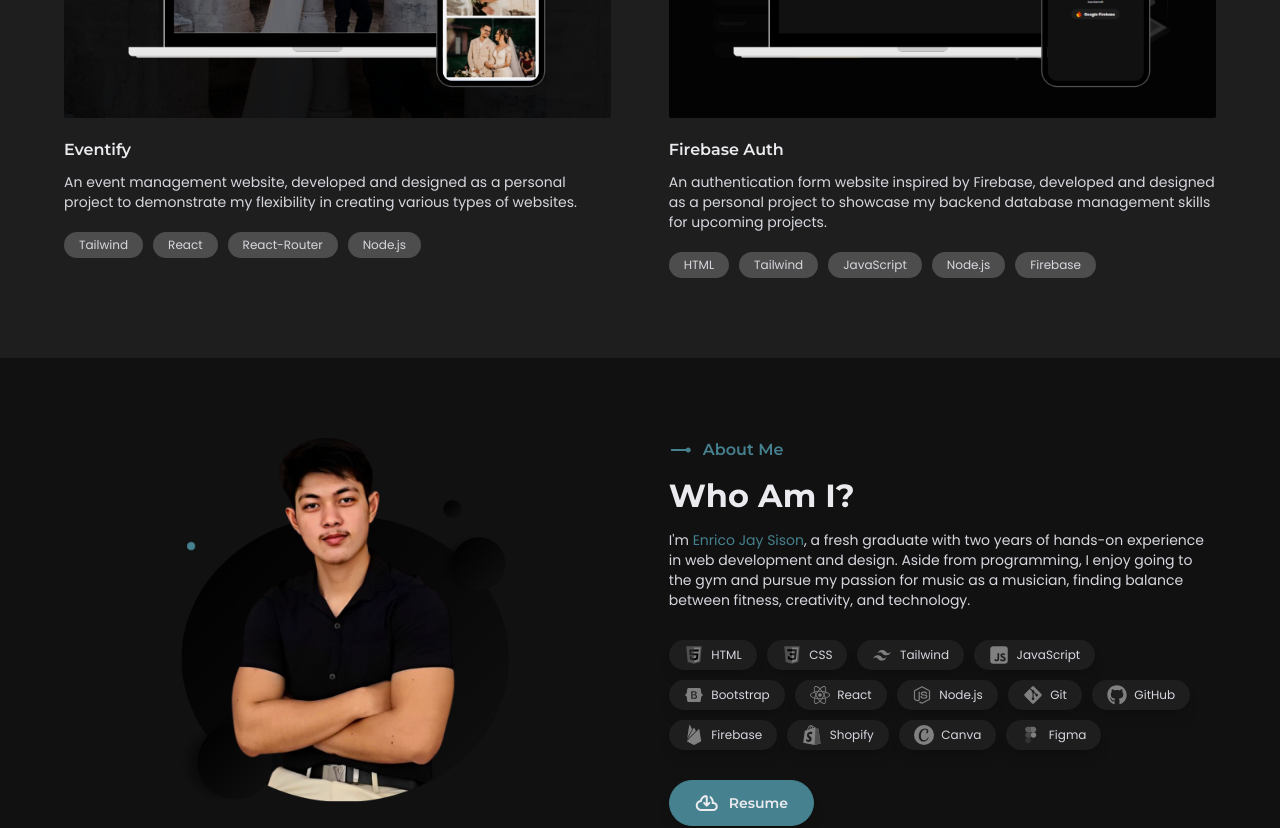
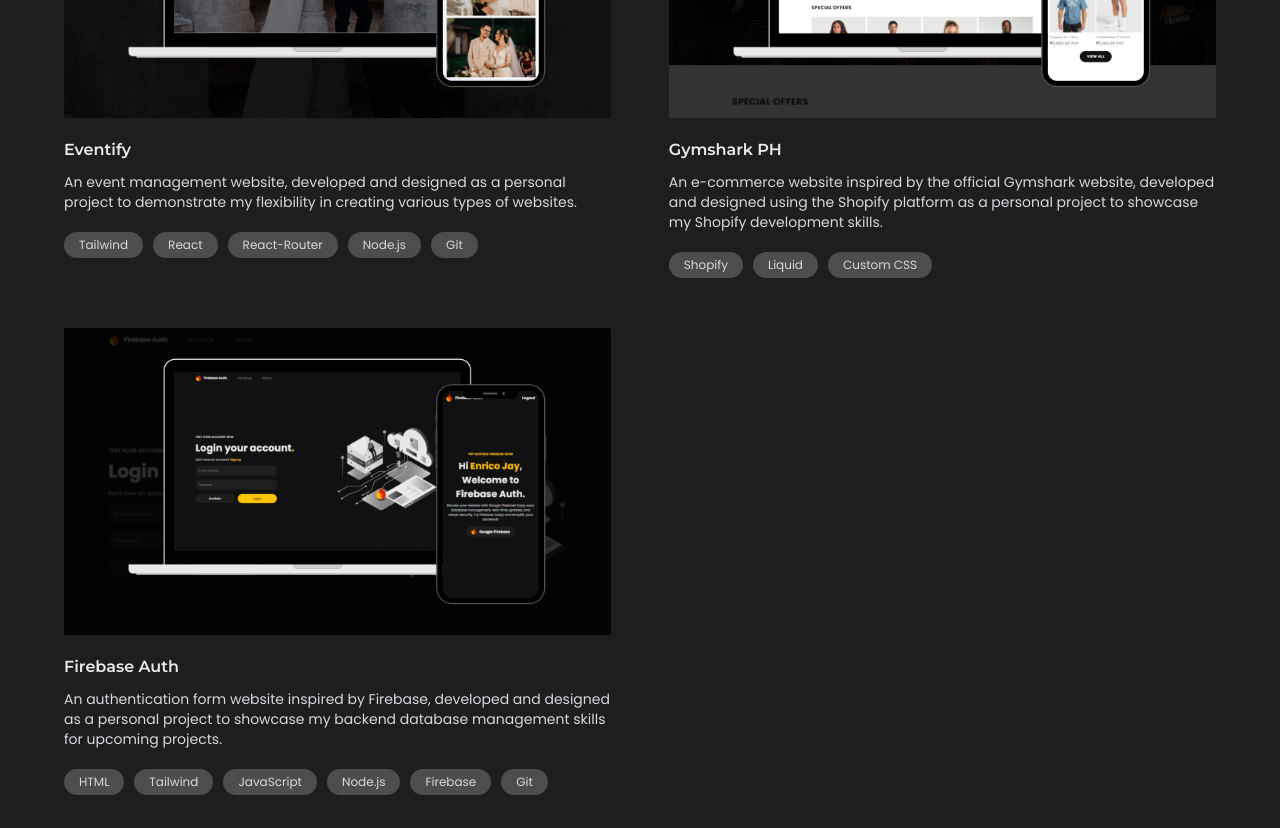
Before and after one commit to ejwebdev/my-portfolio, a React (Vite) app: page / in a window 1280 px wide. Shown: the part 1720-2548 px from the top of the page. Built offline with nearby package versions, Linux system fonts and the light colour scheme.

Commit message:
Tailwind and React

```diff
--- a/src/components/projects-page/Projects.jsx
+++ b/src/components/projects-page/Projects.jsx
@@ -2,6 +2,7 @@
 import project2 from "../../assets/project2.jpg";
 import project3 from "../../assets/project3.jpg";
 import project4 from "../../assets/project4.jpg";
+import project5 from "../../assets/project5.jpg";
 import "./projects.css";
 
 const projects = [
@@ -10,28 +11,35 @@
         link: "https://ejwebdev.github.io/meows-sweet-bites/",
         title: "Meow's Sweet Bites",
         desc: "A website for a local business cakery and flower shop, developed and designed in collaboration with the client, to showcase her products and special offers.",
-        tech: ["Tailwind", "React", "React-Router", "Node.js"],
+        tech: ["Tailwind", "React", "React-Router", "Node.js", "Git"],
     },
     {
         img: project2,
         link: "https://ejwebdev.github.io/greenvista/",
         title: "GreenVista",
         desc: "A real estate project website, developed and designed as a personal project to refine my web development skills and showcase my readiness for larger clients or companies.",
-        tech: ["Tailwind", "React", "React-Router", "Node.js"],
+        tech: ["Tailwind", "React", "React-Router", "Node.js", "Git"],
     },
     {
         img: project3,
         link: "https://ejwebdev.github.io/eventify/",
         title: "Eventify",
         desc: "An event management website, developed and designed as a personal project to demonstrate my flexibility in creating various types of websites.",
-        tech: ["Tailwind", "React", "React-Router", "Node.js"],
+        tech: ["Tailwind", "React", "React-Router", "Node.js", "Git"],
     },
     {
         img: project4,
+        link: "https://dribbble.com/shots/25030627-E-Commerce-Gymshark-Inspired-Project",
+        title: "Gymshark PH",
+        desc: "An e-commerce website inspired by the official Gymshark website, developed and designed using the Shopify platform as a personal project to showcase my Shopify development skills.",
+        tech: ["Shopify", "Liquid", "Custom CSS"],
+    },
+    {
+        img: project5,
         link: "https://ejwebdev.github.io/firebase-auth/",
         title: "Firebase Auth",
         desc: "An authentication form website inspired by Firebase, developed and designed as a personal project to showcase my backend database management skills for upcoming projects.",
-        tech: ["HTML", "Tailwind", "JavaScript", "Node.js", "Firebase"],
+        tech: ["HTML", "Tailwind", "JavaScript", "Node.js", "Firebase", "Git"],
     },
 ];
 
```
Also changed, not shown: src/assets/project4.jpg, src/assets/project5.jpg (added).
